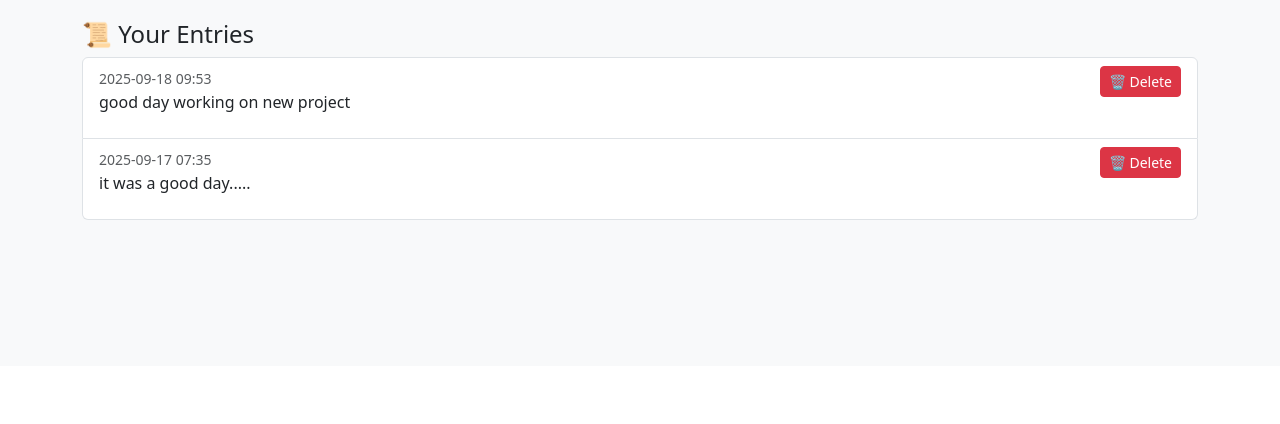
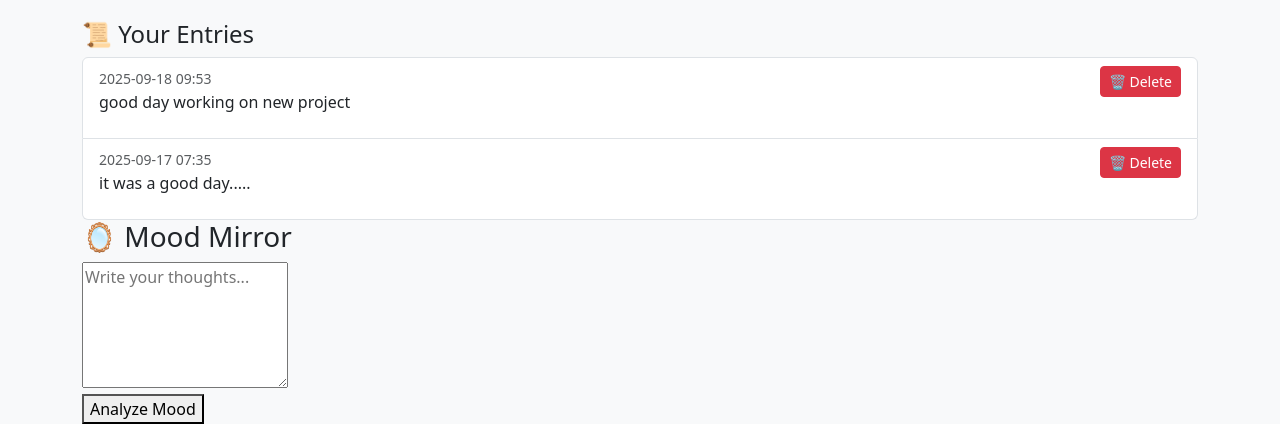
Before and after one commit to vanshikasingh06/health-mate, a Flask app: page /journal in a window 1280 px wide. Shown: the part 434-858 px from the top of the page. Before the commit the page ends 654 px from the top, so only its background shows below. Run offline with Flask 3, Linux system fonts and the light colour scheme; a user stored in the database is signed in; data that the repository does not hold is empty.

Commit message:
Your message

```diff
--- a/app.py
+++ b/app.py
@@ -599,6 +599,29 @@ def delete_journal(entry_id):
 
 
 
+from flask import request, render_template
+from textblob import TextBlob
+
+@app.route('/mood', methods=['GET', 'POST'])
+def mood_mirror():
+    mood = None
+    reflection = None
+    if request.method == 'POST':
+        user_input = request.form['journal']
+        analysis = TextBlob(user_input)
+        polarity = analysis.sentiment.polarity
+
+        if polarity > 0.5:
+            mood = "Joyful"
+            reflection = "You radiate light—keep shining."
+        elif polarity < -0.5:
+            mood = "Distressed"
+            reflection = "Your feelings are valid. Breathe. You’re healing."
+        else:
+            mood = "Neutral"
+            reflection = "Stillness is strength. You’re doing great."
+
+    return render_template('journal.html', mood=mood, reflection=reflection)
 
 
 
--- a/templates/journal.html
+++ b/templates/journal.html
@@ -32,4 +32,18 @@
 {% else %}
   <p class="text-muted">No journal entries yet. Start writing today! ✍️</p>
 {% endif %}
+<!-- Mood Mirror Section -->
+<h3>🪞 Mood Mirror</h3>
+<form method="POST" action="/mood">
+    <textarea name="journal" rows="5" placeholder="Write your thoughts..." required></textarea><br>
+    <button type="submit">Analyze Mood</button>
+</form>
+
+{% if mood %}
+<div class="result" style="margin-top: 20px; padding: 15px; background-color: #f0f0f0; border-radius: 8px;">
+    <h4>Your Mood: {{ mood }}</h4>
+    <p>{{ reflection }}</p>
+</div>
+{% endif %}
+
 {% endblock %}
```
Also changed, not shown: instance/health_monitoring.db.
